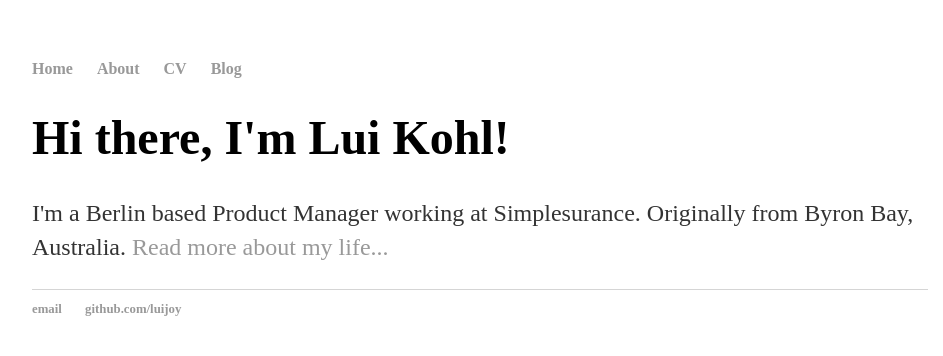
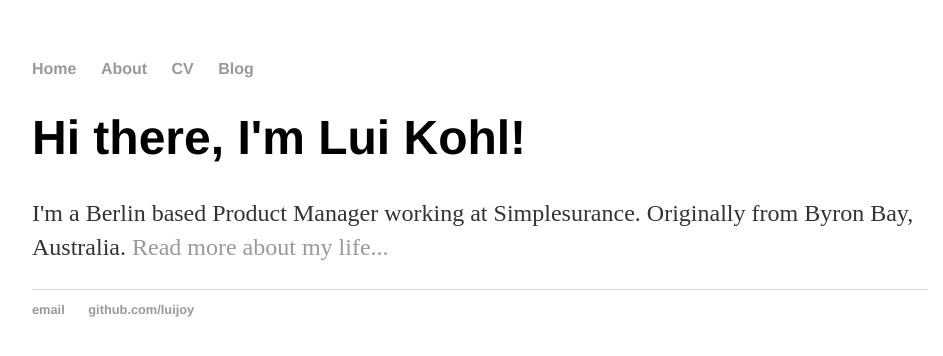
Before and after one commit to luijoy/luijoy.github.io, a Jekyll site: the page built from index.html, in a window 1280 px wide. Shown: the top 356 px of the page, without its empty margins (160-1103 px from the left). Built offline with Jekyll 4.4.1, drawn with Linux system fonts in a browser that asks for light colours.

Commit message:
Update main.css

```diff
--- a/css/main.css
+++ b/css/main.css
@@ -3,7 +3,7 @@ body {
     width: 70%;
 }
 nav ul, footer ul {
-    font-family:'Camphor', 'Source Code Pro', 'Sans-Serif';
+    font-family:'Helvetica', 'Arial', 'Sans-Serif';
     padding: 0px;
     list-style: none;
     font-weight: bold;
@@ -21,7 +21,7 @@ a:hover {
 }
 h1 {
     font-size: 3em;
-    font-family:'Camphor', 'Source Code Pro', 'Sans-Serif';
+    font-family:'Helvetica', 'Arial', 'Sans-Serif';
 }
 p {
     font-size: 1.5em;
```
